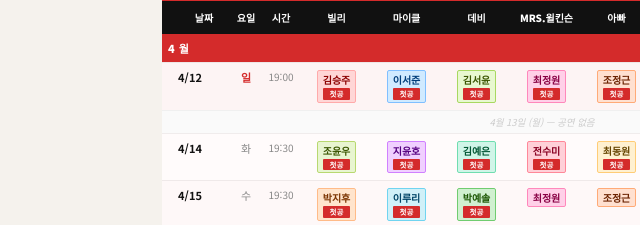
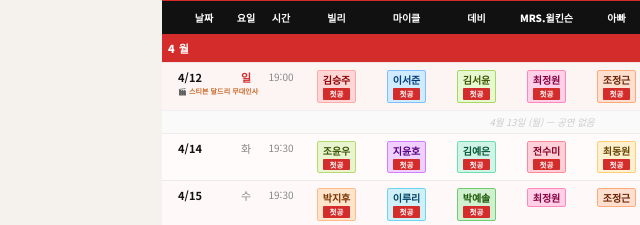
Before and after one commit to chichiandpopo/BILLY_ELLIOT, a plain HTML site: page index.html in a window 1280 px wide. Shown: the part 723-948 px from the top of the page, 98-738 px from the left. Drawn offline with nearby package versions, Linux system fonts and the light colour scheme.

Commit message:
스케줄표 이벤트 태그 자동 연결 (notices/events.json)
Co-Authored-By: Claude Opus 5.5 <noreply@anthropic.com>
Claude-Session: https://claude.ai/code/session_01Jwnfeddb2AWhiNUX6mR7Bd

```diff
--- a/index.html
+++ b/index.html
@@ -2429,5 +2429,6 @@ switchFloor(1);
 
 </script>
 <script src="notices/archive.js" defer></script>
+<script src="notices/events.js" defer></script>
 </body>
 </html>
```
